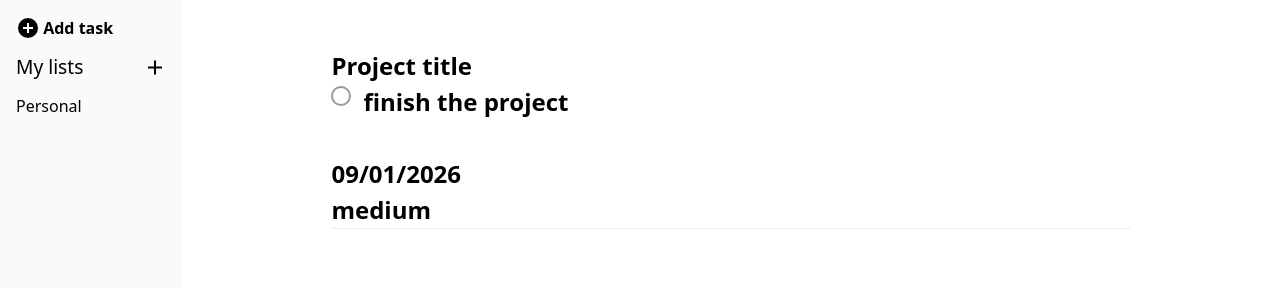
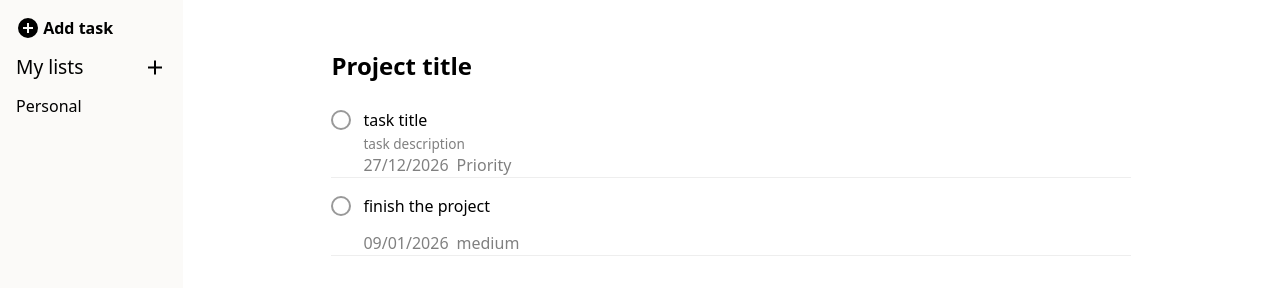
Before and after one commit to MAGV09/Todo-List-JS, a website built with webpack: page src/index.html in a window 1280 px wide. Built offline with nearby package versions, Linux system fonts and the light colour scheme.

Commit message:
fix: add taskCard to taskPAge instead of h2

```diff
--- a/src/index.html
+++ b/src/index.html
@@ -29,7 +29,7 @@
       <main class="main">
         <div id="tasks-page-el">
           <h2 id="project-title-el">Project title</h2>
-          <!-- <div class="task-container">
+          <div class="task-container">
             <input type="checkbox" name="checkbox" id="task-checkbox-el" />
             <div class="task-title-container">
               <p>task title</p>
@@ -55,7 +55,7 @@
                 <p>Priority</p>
               </div>
             </div>
-          </div> -->
+          </div>
         </div>
         <!-- <dialog id="task-dialog" open="true">
           <form action="" method="dialog">
--- a/src/modules/render.js
+++ b/src/modules/render.js
@@ -1,5 +1,5 @@
 import createIcon from '../components/ui';
-const tasksPage = document.querySelector('#project-title-el');
+const tasksPage = document.querySelector('#tasks-page-el');
 function createTaskCard() {
   const taskContainer = document.createElement('div');
   taskContainer.classList.add('task-container');
@@ -38,21 +38,25 @@ function createTaskCard() {
   iconContainer.appendChild(deleteTask);
 
   const taskDescriptionContainer = document.createElement('div');
+  taskDescriptionContainer.classList.add('task-description-container');
   taskContainer.appendChild(taskDescriptionContainer);
 
   const taskDescription = document.createElement('p');
+  taskDescription.classList.add('task-description');
   taskDescriptionContainer.appendChild(taskDescription);
 
   const taskDateContainer = document.createElement('div');
+  taskDateContainer.classList.add('date-container')
   taskDescriptionContainer.appendChild(taskDateContainer);
+
 
   const taskDate = document.createElement('p');
   taskDateContainer.appendChild(taskDate);
 
-  const taskPrioity = document.createElement('p');
-  taskDateContainer.appendChild(taskPrioity);
+  const taskPriority = document.createElement('p');
+  taskDateContainer.appendChild(taskPriority);
 
-  return { taskTitle, taskDescription, taskDate, taskPrioity };
+  return { taskTitle, taskDescription, taskDate, taskPriority };
 }
 function renderTasks(tasksArr) {
   tasksArr.forEach((task) => {
@@ -61,7 +65,7 @@ function renderTasks(tasksArr) {
     taskCard.taskTitle.textContent = task.name;
     // taskCard.description.textContent = task.description;
     taskCard.taskDate.textContent = task.dueDate;
-    taskCard.taskPrioity.textContent = task.prioity;
+    taskCard.taskPriority.textContent = task.priority;
     // if (!task.description) {
     //   taskCard.taskDescription.remove();
     // }
--- a/src/utils/taskFactory.js
+++ b/src/utils/taskFactory.js
@@ -1,10 +1,10 @@
-function createTask(name, description = '', dueDate, prioity) {
+function createTask(name, description = '', dueDate, priority) {
   return {
     id: crypto.randomUUID(),
     name,
     description,
     dueDate,
-    prioity,
+    priority,
     completed: false,
   };
 }
```
